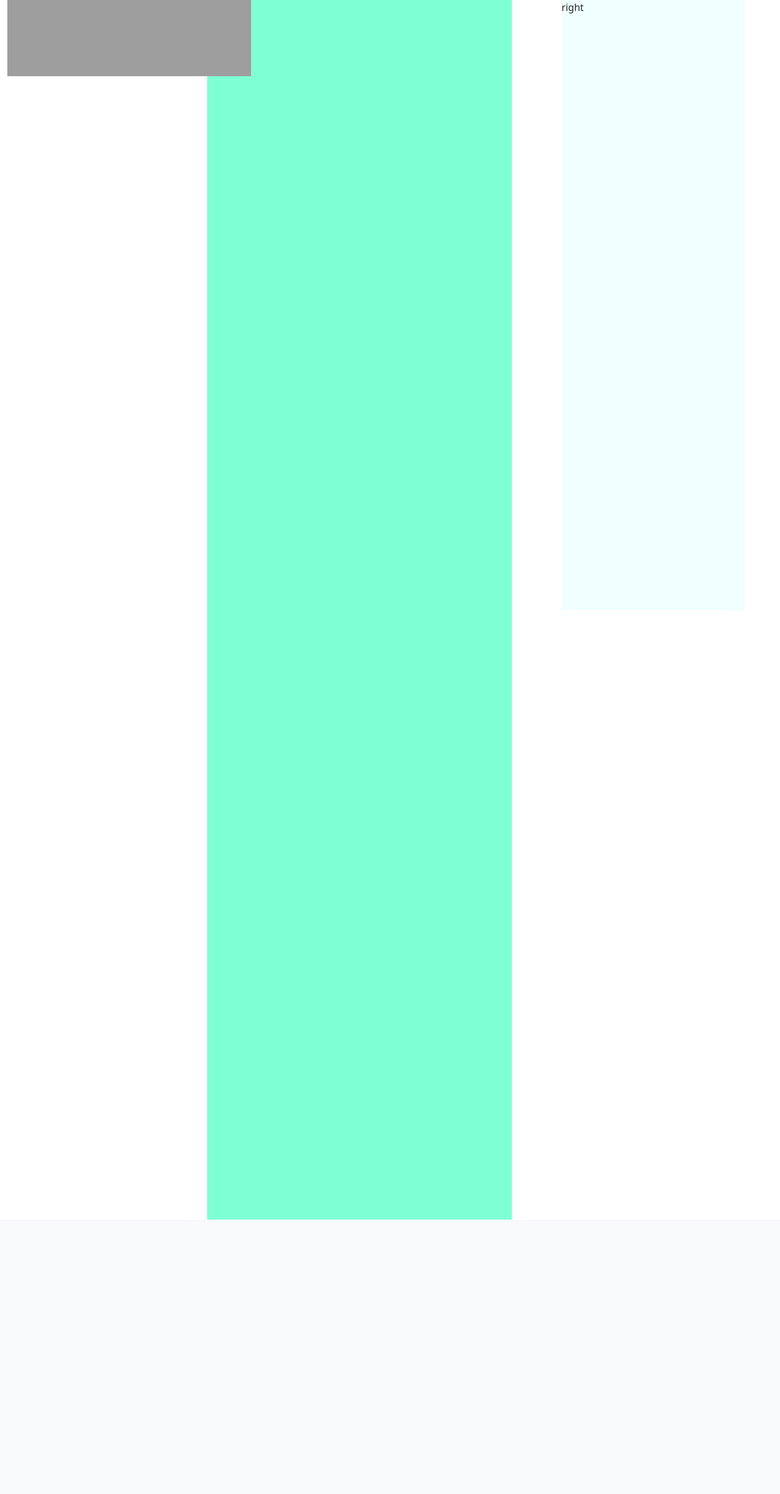
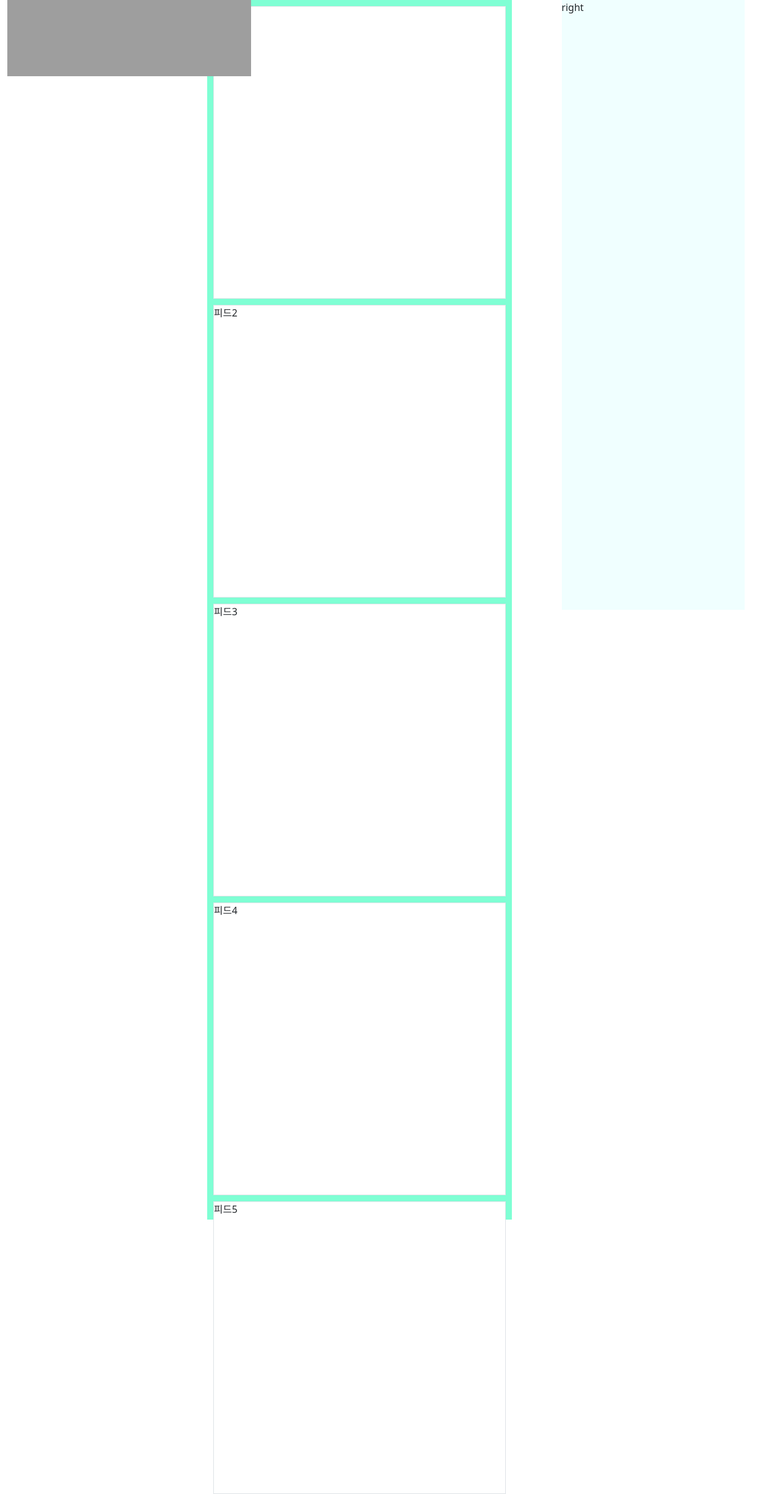
Before and after one commit to Songinpyo/Clone-Instagram-with-django, a Django app: page / in a window 1280 px wide. Shown: the part 50-2500 px from the top of the page at 61% size. Before the commit the page ends 2050 px from the top, so only its background shows below. Run offline with Django 3.2, Linux system fonts and the light colour scheme; grey boxes are pictures that could not be loaded.

Commit message:
Add : edit djangoproject/main.html add feed block

```diff
--- a/templates/djangoProject/main.html
+++ b/templates/djangoProject/main.html
@@ -16,6 +16,16 @@
             rel="stylesheet">
     <title>Pyostagram</title>
 </head>
+
+<style>
+    .feed_box {
+        background-color: white;
+        width: 480px;
+        margin: 10px;
+        height: 480px;
+    }
+
+</style>
 
 <body>
 
@@ -48,7 +58,21 @@ favorite_border
 <div style="display: flex; flex-direction: row; justify-content: center; padding-top: 50px">
 
     <div style="width: 500px; background: aquamarine; margin-right: 100px; height: 2000px">
-        left
+        <div class="border feed_box">
+        피드1
+        </div>
+        <div class="border feed_box">
+        피드2
+        </div>
+        <div class="border feed_box">
+        피드3
+        </div>
+        <div class="border feed_box">
+        피드4
+        </div>
+        <div class="border feed_box">
+        피드5
+        </div>
     </div>
 
     <div style="width: 300px; height: 1000px; position: fixed; left: 72%; background: azure">
```
